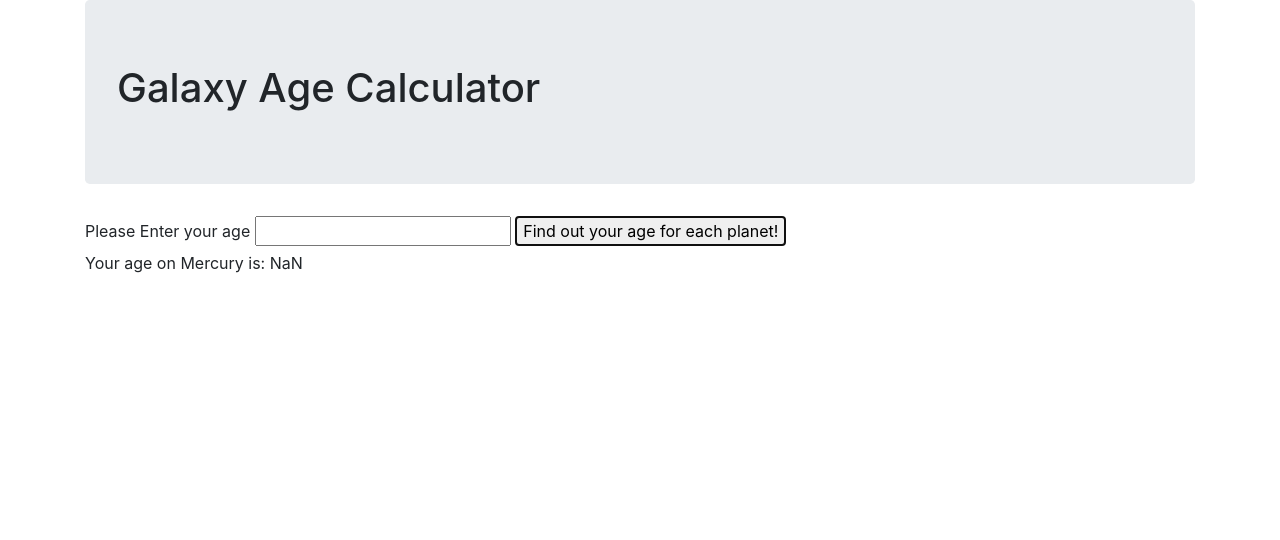
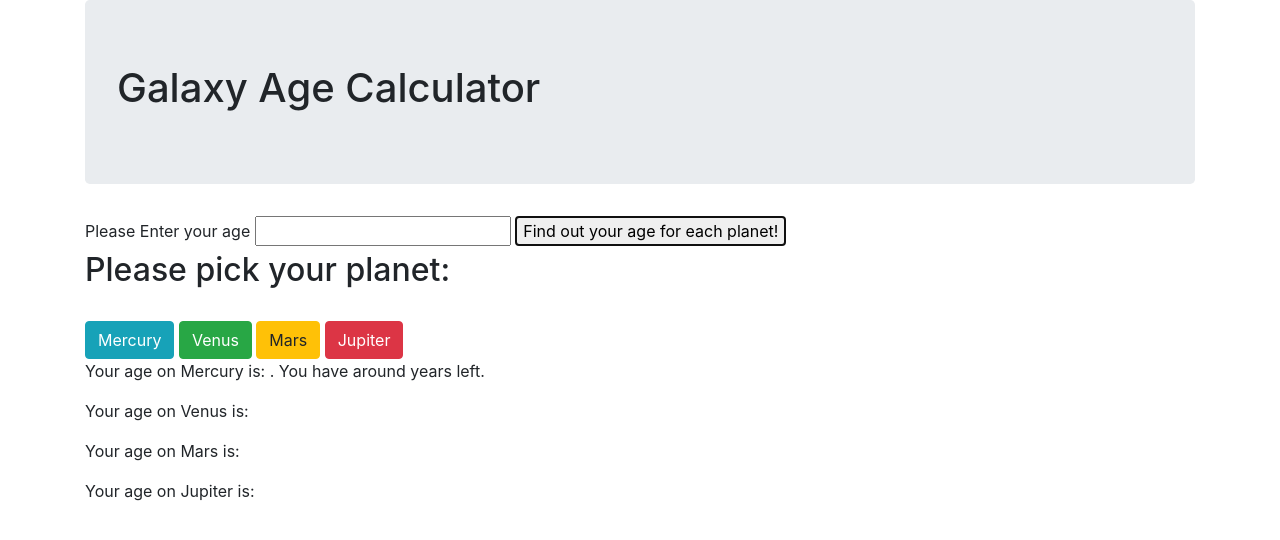
Before and after one commit to JakeAsh22/Super-Galactic-Age-Calculator, a website built with webpack: page src/index.html in a window 1280 px wide. Both pictures are taken after a click on the button "Find out your age for each planet!". Built offline with nearby package versions, Linux system fonts and the light colour scheme.

Commit message:
Will add more UI functionaility

```diff
--- a/src/index.html
+++ b/src/index.html
@@ -14,7 +14,15 @@
         <input type="number" id="ageInput">
         <button type="button">Find out your age for each planet!</button>
       </form>
-      <p>Your age on Mercury is: <span class = "userAgeMerc"></span></p>
+      <h2>Please pick your planet: </h2><br>
+      <button type="button" id="mercury" class="btn btn-info">Mercury</button>
+      <button type="button" id="venus" class="btn btn-success">Venus</button>
+      <button type="button" id="mars" class="btn btn-warning">Mars</button>
+      <button type="button" id="jupiter" class="btn btn-danger">Jupiter</button>
+      <p>Your age on Mercury is: <span class = "userAgeMerc"></span>. You have around <span class="mercYears"></span> years left.</p>
+      <p>Your age on Venus is: <span class = "userAgeVenus"></span></p>
+      <p>Your age on Mars is: <span class = "userAgeMars"></span></p>
+      <p>Your age on Jupiter is: <span class = "userAgeJupiter"></span></p>
     </div>
   </body>
 </html>
--- a/src/main.js
+++ b/src/main.js
@@ -11,8 +11,23 @@ $("document").ready(function()
   {
     let age = parseInt($("input#ageInput").val());
     let userAge = new Calculator(age);
-    $(".userAgeMerc").text(userAge.mercAge());
-
+    $("#mercury").click(function()
+    {
+      $(".userAgeMerc").text(userAge.mercAge());
+    });
+    $("#venus").click(function()
+    {
+      $(".userAgeVenus").text(userAge.venusAge());
+    });
+    $("#mars").click(function()
+    {
+      $(".userAgeMars").text(userAge.marsAge());
+    });
+    $("#jupiter").click(function()
+    {
+      $(".userAgeJupiter").text(userAge.jupiterAge());
+    });
   });
 
+
 });
```
